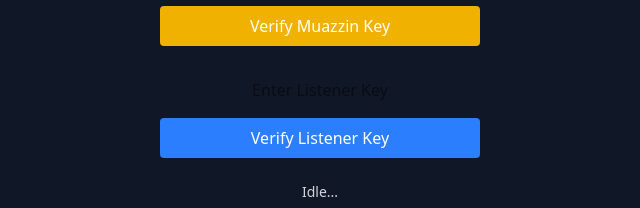
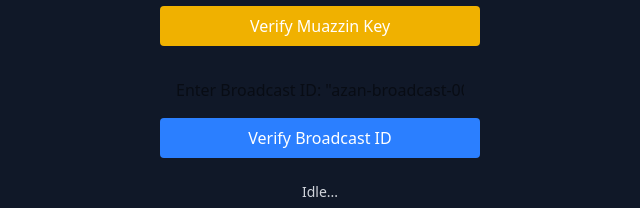
Before and after one commit to PeelayMurtuza/masjidazan, a React (Vite) app: page / in a window 1280 px wide. Shown: the part 350-558 px from the top of the page, without its empty margins (320-960 px from the left). Built offline with nearby package versions, Linux system fonts and the light colour scheme.

Commit message:
added stop button

```diff
--- a/src/App.jsx
+++ b/src/App.jsx
@@ -6,20 +6,18 @@ export default function App() {
   const [status, setStatus] = useState("Idle...");
   const [authKey, setAuthKey] = useState("");
   const [authorized, setAuthorized] = useState(false);
-  const [listenerKey, setListenerKey] = useState("");
+  const [broadcastID, setBroadcastID] = useState("");
   const [listenerAuthorized, setListenerAuthorized] = useState(false);
 
   const audioRef = useRef(null);
   const peerRef = useRef(null);
   const streamRef = useRef(null);
 
-  const FIXED_BROADCAST_ID = "azan-broadcast-001"; // Static ID
+  const FIXED_BROADCAST_ID = "azan-broadcast-001"; // Static broadcast ID
   const MUAZZIN_KEY = "1234"; // Muazzin password
-  const LISTENER_KEY = "5678"; // Listener password
 
   const bc = useRef(new BroadcastChannel("azan-notify"));
 
-  // Register service worker and listen to notifications
   useEffect(() => {
     if ("serviceWorker" in navigator) {
       navigator.serviceWorker
@@ -28,7 +26,7 @@ export default function App() {
         .catch((err) => console.log("SW failed:", err));
     }
 
-    // Auto-connect listener on broadcast start
+    // Listen for broadcast start
     bc.current.onmessage = (event) => {
       if (event.data === "AZAN_START" && listenerAuthorized) {
         setStatus("🔔 Azan is starting! Connecting...");
@@ -53,15 +51,15 @@ export default function App() {
     }
   };
 
-  // Verify Listener Key
-  const verifyListenerKey = () => {
-    if (listenerKey === LISTENER_KEY) {
+  // Verify Listener (by static broadcast ID)
+  const verifyListener = () => {
+    if (broadcastID === FIXED_BROADCAST_ID) {
       setListenerAuthorized(true);
       localStorage.setItem("listenerAuthorized", "true");
       setStatus("✅ Verified! Will auto-connect when Azan starts.");
     } else {
-      alert("❌ Wrong Listener key!");
-      setListenerKey("");
+      alert("❌ Wrong Broadcast ID!");
+      setBroadcastID("");
     }
   };
 
@@ -82,6 +80,7 @@ export default function App() {
     try {
       const stream = await navigator.mediaDevices.getUserMedia({ audio: true });
       streamRef.current = stream;
+
       peerRef.current.on("call", (call) => {
         call.answer(stream);
         setStatus("✅ Listener connected!");
@@ -152,41 +151,39 @@ export default function App() {
             </div>
           )}
 
-          {/* Broadcast Button */}
+          {/* Broadcast Buttons */}
           {authorized && (
+            <>
               <button
                 onClick={startBroadcast}
                 className="w-full bg-green-500 px-6 py-3 rounded-lg shadow-lg hover:bg-green-600"
               >
                 Start Broadcast (Masjid)
               </button>
-          )}
-
-          {/* Stop Button */}
-          {authorized && mode === "broadcast" && (
               <button
                 onClick={stopBroadcast}
                 className="w-full bg-red-500 px-6 py-3 rounded-lg shadow-lg hover:bg-red-600 mt-2"
               >
                 Stop Broadcast
               </button>
+            </>
           )}
 
-          {/* Listener Auth */}
+          {/* Listener Verification */}
           {!listenerAuthorized && (
             <div className="flex flex-col space-y-2">
               <input
-                type="password"
-                placeholder="Enter Listener Key"
-                value={listenerKey}
-                onChange={(e) => setListenerKey(e.target.value)}
+                type="text"
+                placeholder='Enter Broadcast ID: "azan-broadcast-001"'
+                value={broadcastID}
+                onChange={(e) => setBroadcastID(e.target.value)}
                 className="px-4 py-2 rounded text-black text-center"
               />
               <button
-                onClick={verifyListenerKey}
+                onClick={verifyListener}
                 className="bg-blue-500 px-4 py-2 rounded hover:bg-blue-600"
               >
-                Verify Listener Key
+                Verify Broadcast ID
               </button>
             </div>
           )}
@@ -197,7 +194,7 @@ export default function App() {
               onClick={startListeningAuto}
               className="w-full bg-blue-500 px-6 py-3 rounded-lg shadow-lg hover:bg-blue-600"
             >
-              Start Listening (Home)
+              Start Listening
             </button>
           )}
         </div>
```
Lines whose indentation alone changed are shown as unchanged.
